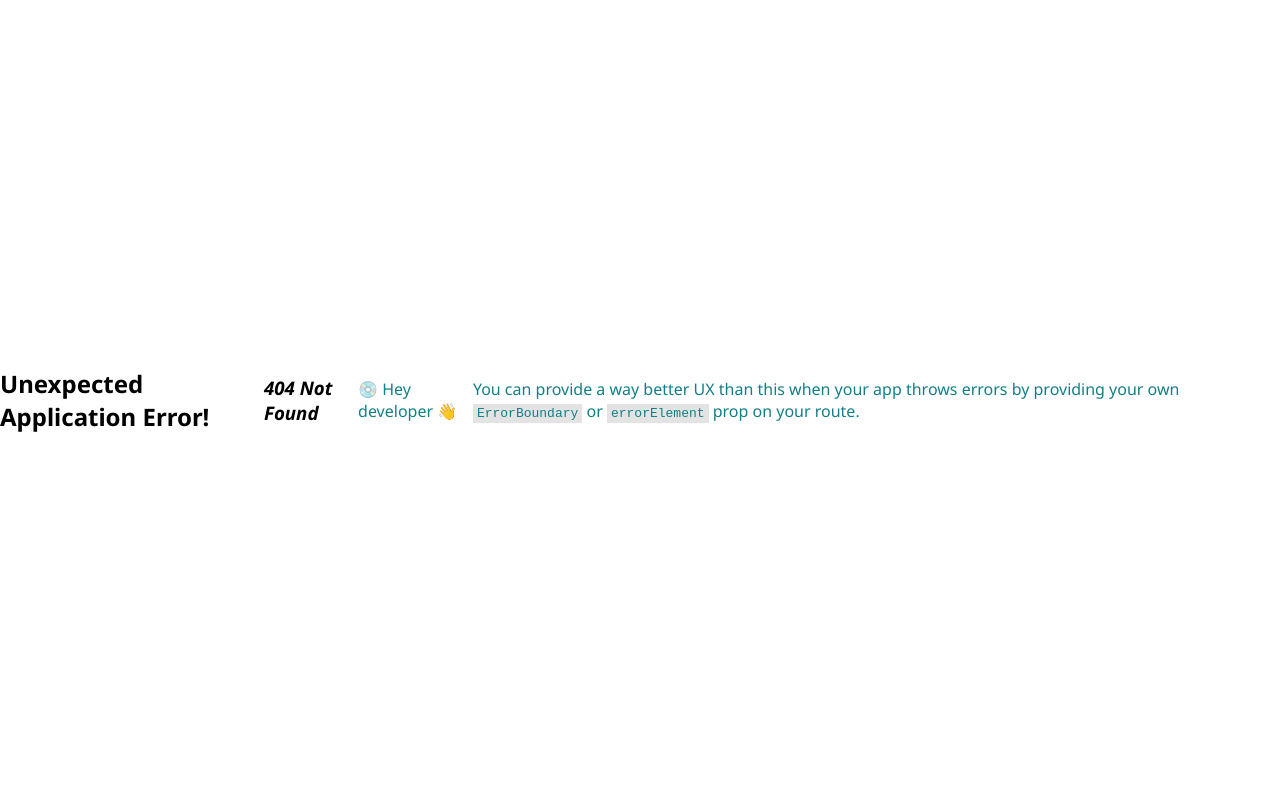
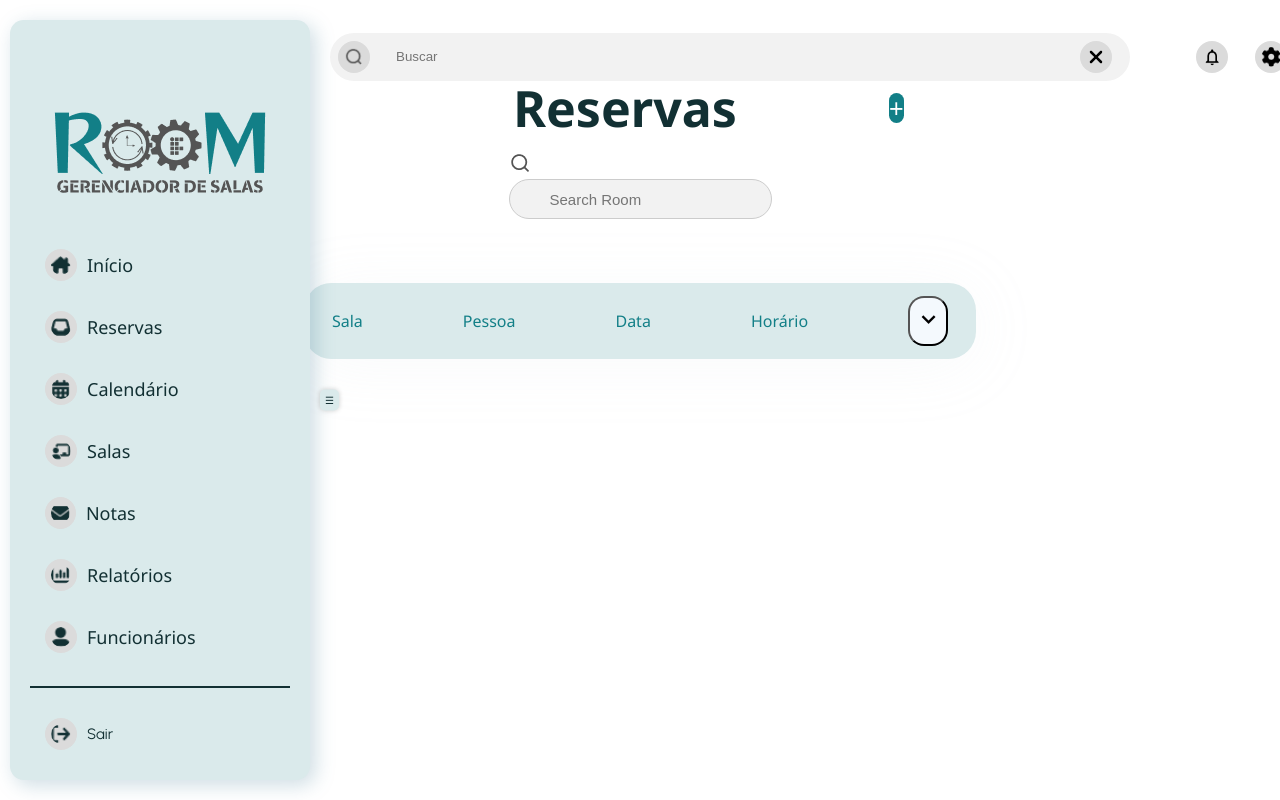
Before and after one commit to JETEJ-Org/GerenciadorDeSalas, a React (Create React App) app: page /reserva in a window 1280 px wide. Before the commit this address had no page. Built offline with nearby package versions, Linux system fonts and the light colour scheme.

Commit message:
Sala de reserva

```diff
--- a/src/components/menuinicial/Menu.js
+++ b/src/components/menuinicial/Menu.js
@@ -4,6 +4,7 @@ import "./menuinicial.css"
 const Menu = () => {
   return (
     <div className="divLinks">
+      <Link className="linkNav" to="/reserva">Reserva</Link>
       <Link className="linkNav" to="/login">Login</Link>
       <Link className="linkNav" to="/sidebar">Sidebar</Link>
       <Link className="linkNav" to="/building">Building</Link>
--- /dev/null
+++ b/src/routes/Reserva/Reserva.css
@@ -0,0 +1,164 @@
+body {
+    border-radius: 10px;
+    background: #FFF;
+    display: flex;
+    align-items: center;
+    justify-content: center;
+    gap: 10px;
+    width: 100dvw;
+    height: 100dvh;
+}
+
+.bodycontainer {
+    width: 100%;
+    height: 100%;
+    display: flex;
+    align-items: center;
+    justify-content: center;
+}
+
+main {
+    width: 100%;
+    height: 100%;
+    display: flex;
+    flex-direction: column;
+    align-items: center;
+    justify-content: top;
+}
+
+.topcontainer {
+    /*position: fixed;*/
+    display: flex;
+    flex-direction: column;
+    align-items: center;
+    justify-content: center;
+    padding: 5%;
+}
+
+.top {
+    display: flex;
+    align-items: center;
+    justify-content: space-between;
+    padding: 10px;
+}
+
+h1 {
+    margin: 0;
+    font-size: 50px;
+    text-align: center;
+    color: #123033;
+    font-family: "Noto Sans";
+    font-style: normal;
+    font-weight: 700;
+    line-height: normal;
+}
+
+.reserve {
+    width: 30px;
+    height: 30px;
+    border-radius: 15px;
+    display: flex;
+    align-items: center;
+    justify-content: center;
+    font-size: 25px;
+    cursor: pointer;
+    border: none;
+    background-color: #127F87;
+    color: white;
+    margin-left: 60%;
+    transition: background-color 0.3s ease;
+}
+
+.reserve:hover {
+    background-color: #0e5c61;
+}
+
+.input-container {
+    position: relative;
+    flex-shrink: 0;
+    width: 100%;
+}
+
+.input-container img {
+    position: absolute;
+    left: 10px;
+    top: 50%;
+    transform: translateY(-50%);
+    width: 20px;
+    height: 20px;
+    pointer-events: none;
+}
+
+.search {
+    width: 100%;
+    height: 40px;
+    padding-left: 40px;
+    border: 1px solid #ccc;
+    border-radius: 39.574px;
+    background: #F2F2F2;
+    color: #545454;
+    font-family: Poppins, sans-serif;
+    font-size: 15px;
+    font-style: normal;
+    font-weight: 400;
+    line-height: normal;
+    outline: none;
+    box-sizing: border-box;
+}
+
+.roomcontainer {
+    /*margin-top: 30%;*/
+    border-radius: 27.429px;
+    padding: 1%;
+    width: auto;
+    background: #DAEAEB;
+    box-shadow: 0px 6.857px 66.286px 0px rgba(196, 203, 214, 0.10);
+}
+
+.room {
+    margin: 0px 15px 0px 15px;
+    gap: 100px;
+    display: flex;
+    align-items: center;
+    justify-content: center;
+}
+
+.moreinfo {
+    width: 40px;
+    height: 50px;
+    border-radius: 16px;
+    background: #F4F9FD;
+}
+
+.moreinfo:hover {
+    background: #d5d8db;
+}
+
+/* Contador de Páginas de Reserva
+.pages_count {
+    position: fixed;
+    bottom: 20px;
+    right: 20px;
+    display: flex;
+    flex-direction: column;
+    align-items: center;
+    gap: 1px;
+    padding: 1px;
+}
+
+.count {
+    display: flex;
+    align-items: center;
+    gap: 5px;
+}
+
+.arrows {
+    display: flex;
+    gap: 10px;
+}
+
+.arrows img {
+    width: 20px;
+    height: 20px;
+    cursor: pointer;
+}*/
--- /dev/null
+++ b/src/routes/Reserva/Reserva.js
@@ -0,0 +1,53 @@
+import React, { useState } from "react";
+import "./Reserva.css";
+
+import Sidebar from "../../components/sidebar/sidebar";
+import Header from "../../components/header/header";
+
+import More from "../../assets/header_images/Keyboard arrow down.png";
+import Search from "../../assets/header_images/search.png";
+
+const Reserva = () => {
+  return (
+
+    <div className="bodycontainer">
+      <main>
+        <div><Sidebar /> </div>
+        <div><Header /> </div>
+
+        <div className="topcontainer">
+          <div className="top">
+            <h1>Reservas</h1>
+            <button className="reserve">+</button>
+          </div>
+          <div className="inputcontainer">
+            <img src={Search} alt="Search Icon"></img>
+            <input type="text" placeholder="Search Room" className="search"></input>
+          </div>
+        </div>
+        <div className="roomcontainer">
+          <div className="room">
+            <p id="info1">Sala</p>
+            <p id="info2">Pessoa</p>
+            <p id="info3">Data</p>
+            <p id="info4">Horário</p>
+            <button className="moreinfo"><img src={More} alt="More Info"/></button>
+          </div>
+        </div>
+        {/*<div className="pages_count">
+          <div className="count">
+            <p className="atual">1</p>
+            <p>-</p>
+            <p className="total">5</p>
+          </div>
+          <div className="arrows">
+            <img src="" alt="left"></img>
+            <img src="" alt="right"></img>
+          </div>
+        </div>*/}
+      </main>
+    </div>
+  );
+}
+
+export default Reserva;
```
Also changed, not shown: src/index.js (+7 -2 lines), 1 other file (tests, documents, lock files or other folders).
